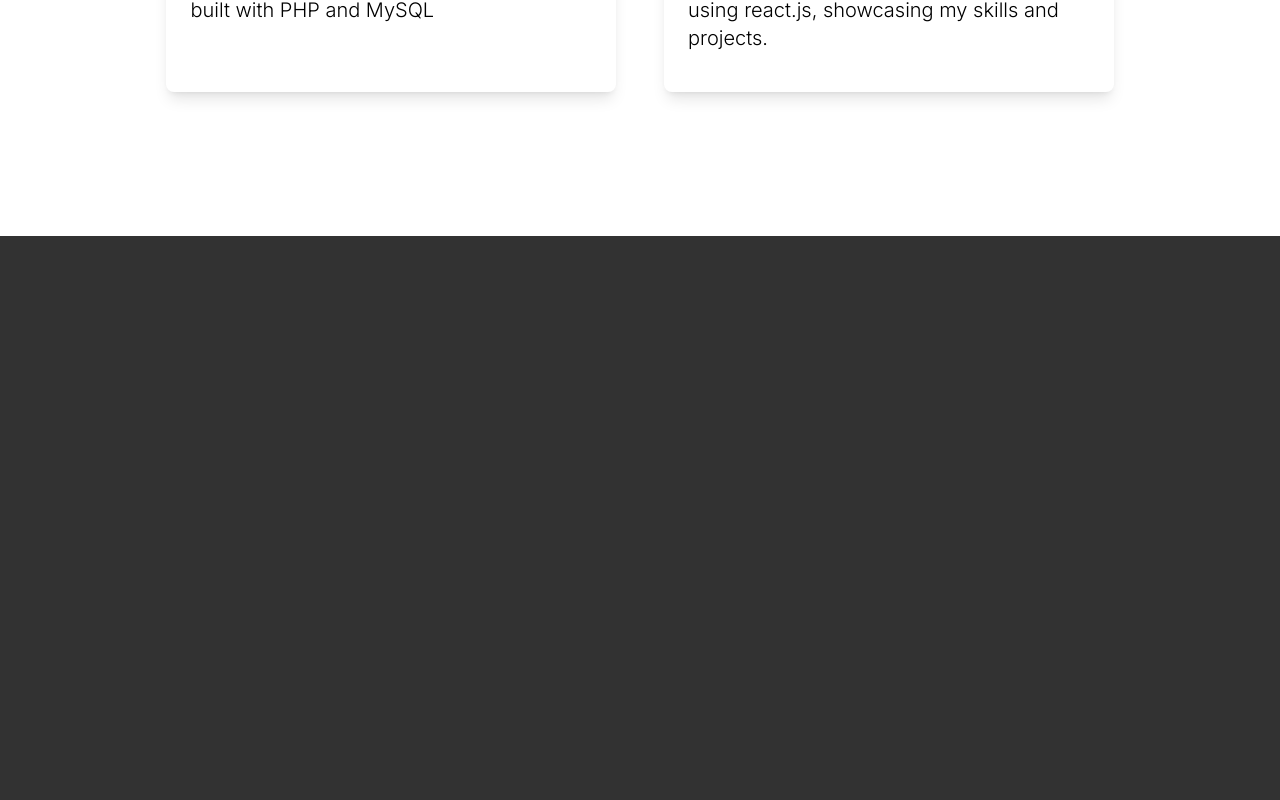
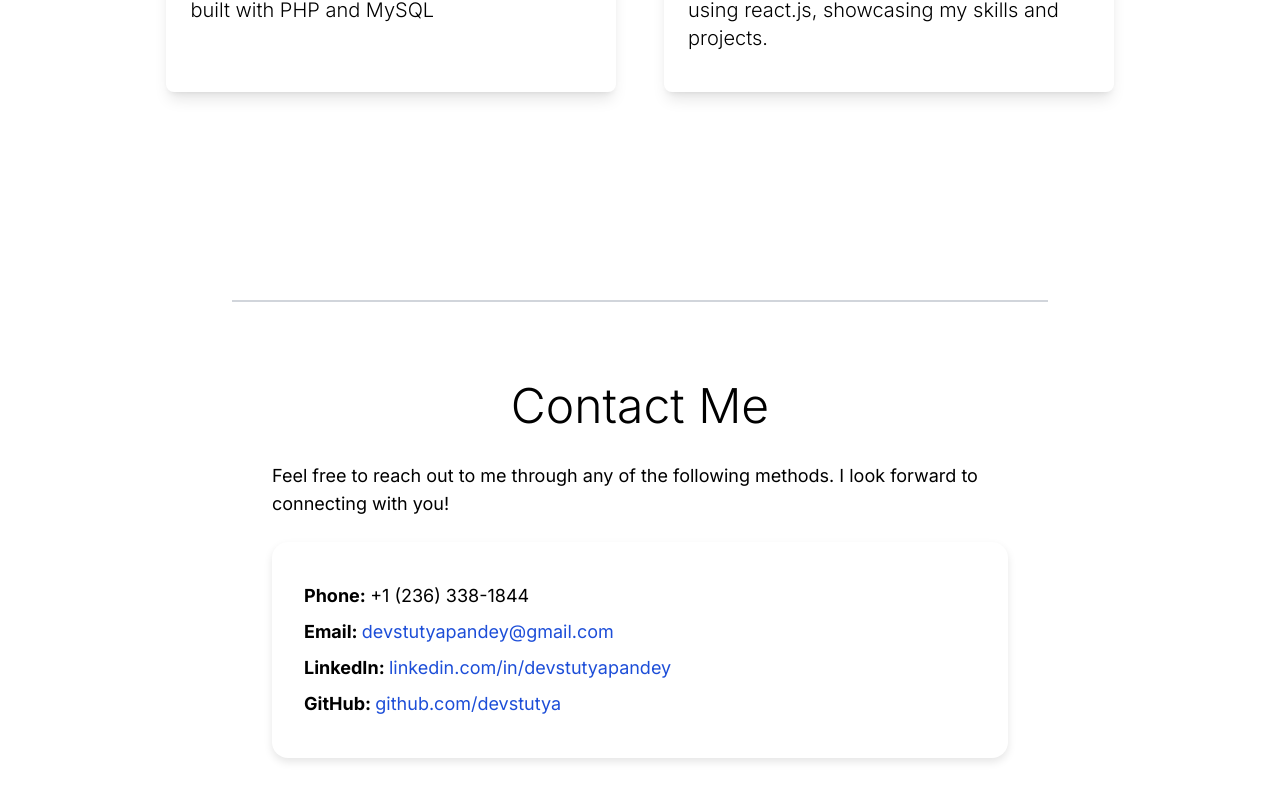
Before and after one commit to Devstutya/portfolio, a Next.js app: page / in a window 1280 px wide. Shown: the part 2528-3328 px from the top of the page. Before the commit the page ends 2764 px from the top, so only its background shows below. Built offline with nearby package versions, Linux system fonts and the light colour scheme.

Commit message:
Added contact section

```diff
--- /dev/null
+++ b/src/app/contact.js
@@ -0,0 +1,38 @@
+// Contact.js
+import React from 'react';
+
+const Contact = () => {
+  return (
+    <section id="contact" className="contact-section">
+      <h2 className="text-5xl font-light mb-8">Contact Me</h2>
+      <p className="text-left text-lg mb-6">
+        Feel free to reach out to me through any of the following methods. I look forward to connecting with you!
+      </p>
+      <div className="contact-info-box">
+        <p className="text-lg mb-4">
+          <strong>Phone:  </strong> +1 (236) 338-1844
+        </p>
+        <p className="text-lg mb-4">
+          <strong>Email:  </strong>
+          <a href="mailto:devstutyapandey@gmail.com" className="text-blue-200 hover:underline">
+            devstutyapandey@gmail.com
+          </a>
+        </p>
+        <p className="text-lg mb-4">
+          <strong>LinkedIn:  </strong>
+          <a href="https://www.linkedin.com/in/devstutyapandey/" className="text-blue-300 hover:underline" target="_blank" rel="noopener noreferrer">
+            linkedin.com/in/devstutyapandey
+          </a>
+        </p>
+        <p className="text-lg mb-4">
+          <strong>GitHub:  </strong>
+          <a href="https://github.com/Devstutya" className="text-blue-300 hover:underline" target="_blank" rel="noopener noreferrer">
+            github.com/devstutya
+          </a>
+        </p>
+      </div>
+    </section>
+  );
+};
+
+export default Contact;
--- a/src/app/globals.css
+++ b/src/app/globals.css
@@ -154,4 +154,47 @@ body {
   .dark .click-to-view {
     color: #bbb;
   }
+  /*Contact css */
+    .contact-section {
+    padding: 2rem;
+    text-align: center;
+    width: 90%;
+    max-width: 800px;
+    margin: 0 auto;
+  }
+
+  .contact-info-box {
+    background-color: #ffffff; /* White background for the contact box */
+    border-radius: 16px;
+    padding: 2rem;
+    box-shadow: 0 4px 8px rgba(0, 0, 0, 0.1);
+    transition: box-shadow 0.3s ease-in-out, border-color 0.3s ease-in-out;
+    text-align: left;
+  }
+
+  .contact-info-box p {
+    margin: 0.5rem 0;
+  }
+
+  .contact-info-box a {
+    color: #1d4ed8; /* Blue color for links */
+    text-decoration: none;
+  }
+
+  .contact-info-box a:hover {
+    text-decoration: underline;
+  }
+
+  /* Light mode styles */
+  .bg-light .contact-info-box {
+    border-color: #ddd;
+  }
+
+  /* Dark mode styles */
+  .bg-dark .contact-info-box {
+    background-color: #111111; /* Dark background for contact box */
+    border-color: #444;
+    color: #ddd; /* Ensure text is readable */
+  }
+
 }
--- a/src/app/page.js
+++ b/src/app/page.js
@@ -5,6 +5,7 @@ import { useState, useEffect } from "react";
 import Navbar from "./navbar";
 import Logos from "./logos";
 import Projects from "./projects"; // Import the Projects component
+import Contact from "./contact";
 
 export default function Home() {
   const [darkMode, setDarkMode] = useState(false);
@@ -55,8 +56,10 @@ export default function Home() {
             </div>
             {/* Divider */}
             <hr className="w-3/4 border-t-2 border-gray-300 mt-40 my-12" />
-            {/* Projects */}
-            <Projects /> {/* Use the Projects component */}
+            <Projects />
+            {/* Divider */}
+            <hr className="w-3/4 border-t-2 border-gray-300 mt-40 my-12" />
+            <Contact />
           </div>
         </div>
       </main>
```
